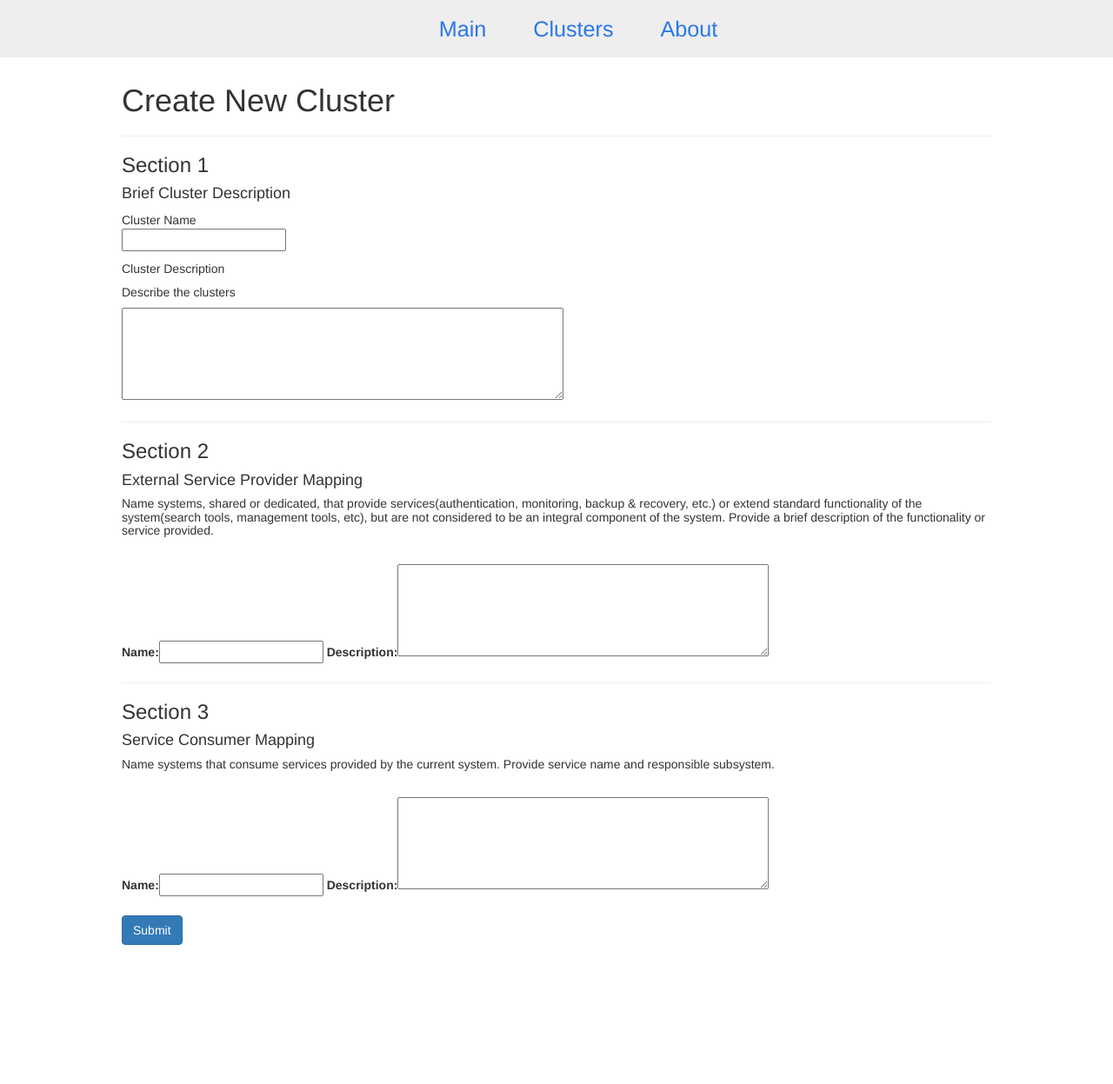
After one commit to Lab-Brat/flask_masque, a Flask app: page /cluster_new in a window 1280 px wide. The commit adds this page. Shown: the whole page at 87% size. Run offline with Flask 2, Linux system fonts and the light colour scheme; some libraries are stand-ins or nearby versions.

Commit message:
add clusters db model and html page to add new cluster

```diff
--- a/app.py
+++ b/app.py
@@ -1,7 +1,7 @@
 from flask import Flask
 from flask import request, redirect, render_template, send_file
 from flask_migrate import Migrate
-from models import db, CreateForm, CreateExIP
+from models import db, CreateForm, CreateExIP, CreateClusters
 from datetime import datetime
 import configparser
 import csv
@@ -27,7 +27,7 @@ dirlist = ['RedHat', 'Debian', 'Arch', 'SUSE', 'Gentoo', 'BSD']
 db.init_app(app)
 migrate = Migrate(app, db)
 
-
+#--------------------- main routes ---------------------#
 # open new form input page after pressing "Add Form"
 @app.route('/form', methods=['POST', 'GET'])
 def form():
@@ -131,11 +131,6 @@ def dump():
 
     return send_file(dump_file, mimetype='text/csv', download_name='db_dump.csv')
 
-# Open the main page for Cluster information
-@app.route('/cluster', methods=['POST', 'GET'])
-def cluster():
-    return render_template('cluster.html')
-
 # main page
 @app.route('/', methods=['GET', 'POST'])
 def index():
@@ -143,5 +138,38 @@ def index():
     return render_template('index.html', forms=forms)
 
 
+#--------------------- cluster routes ---------------------#
+@app.route('/cluster_new', methods=['POST', 'GET'])
+def cluster_new():
+    if request.method == 'POST':
+        new_cluster = CreateClusters(cluster=request.form['cluster'],
+                            description=request.form['description'],
+                            espm_name=request.form['espm_name'],
+                            espm_description=request.form['espm_description'],
+                            scm_name=request.form['scm_name'],
+                            scm_description=request.form['scm_description'])
+
+        db.session.add(new_cluster)
+        db.session.commit()
+
+        return redirect('/cluster')
+
+    else:
+        return render_template('cluster_new.html')
+
+
+@app.route('/cluster_update', methods=['POST', 'GET'])
+def cluster_update():
+    pass
+
+@app.route('/cluster_delete', methods=['POST', 'GET'])
+def cluster_delete():
+    pass
+
+@app.route('/cluster', methods=['POST', 'GET'])
+def cluster():
+    clusters = CreateClusters.query.order_by(CreateClusters.date_created).all()
+    return render_template('cluster.html', clusters=clusters)
+
 if __name__ == '__main__':
     app.run(debug=True, host='0.0.0.0')
--- a/config.ini
+++ b/config.ini
@@ -1,10 +1,10 @@
 [User]
-dump_path = /app
-sample_entries = /app/samples/entries.csv
+dump_path = /home/labbrat/dumps
+sample_entries = /home/labbrat/github/flask_masque/samples/entries.csv
 
 [Database]
-db_user = boink
+db_user = labbrat
 db_password = password
-db_address = flask_masque_masq_db_1
-db_port = 5432
+db_address = 127.0.0.1
+db_port = 5433
 db_name = masq_forms
--- /dev/null
+++ b/templates/cluster_new.html
@@ -0,0 +1,65 @@
+{% extends 'base.html' %}
+
+{% block head %}
+<title>Cluster</title>
+{% endblock %}
+
+{% block body %}
+<div class="content">
+    <h1 style="text-align: left">Create New Cluster</h1>
+    <hr/>
+
+    <form action="/cluster_new" method="POST" name="theCluster">
+        <div>
+            <h3 style="text-align: left">Section 1</h3>
+            <h4 style="text-align: left">Brief Cluster Description</h4>
+            <p>Cluster Name<br>
+                <input type="text" name="cluster" required/>
+            </p>
+            <p>Cluster Description<br>
+                <h5>Describe the clusters</h5>
+                <textarea name="description" rows="5" cols="60" required></textarea>
+            </p>
+            <hr/>
+        </div>
+
+        <div>
+            <h3 style="text-align: left">Section 2</h3>
+            <h4 style="text-align: left">External Service Provider Mapping</h4>
+            <h5 style="text-align: left">
+                Name systems, shared or dedicated, that provide services(authentication, monitoring, backup & recovery, etc.)
+                or extend standard functionality of the system(search tools, management tools, etc),
+                but are not considered to be an integral component of the system.
+                Provide a brief description of the functionality or service provided.
+            </h5><br>
+
+            <div>
+                <label>Name: </label><input type="text" name="espm_name" value="" required/>
+                <label>Description: </label><textarea name="espm_description" rows="5" cols="50" required></textarea>
+            </div>
+        </div>
+        <hr/>
+
+        <div>
+            <h3 style="text-align: left">Section 3</h3>
+            <h4 style="text-align: left">Service Consumer Mapping</h4>
+            <h5 style="text-align: left">
+                Name systems that consume services provided by the current system. Provide service name and responsible subsystem.
+            </h5><br>
+
+            <div>
+                <label>Name: </label><input type="text" name="scm_name" value="" required/>
+                <label>Description: </label><textarea name="scm_description" rows="5" cols="50" required></textarea>
+            </div>
+        </div>
+        <br/>
+
+        <section>
+            <button type="submit" class="btn btn-primary">Submit</button>
+        </section>
+    </form>
+</div>
+
+<br><br><br><br>
+
+{% endblock %}
```
Also changed, not shown: models.py (+24 -0 lines), templates/cluster.html (+34 -0 lines).
